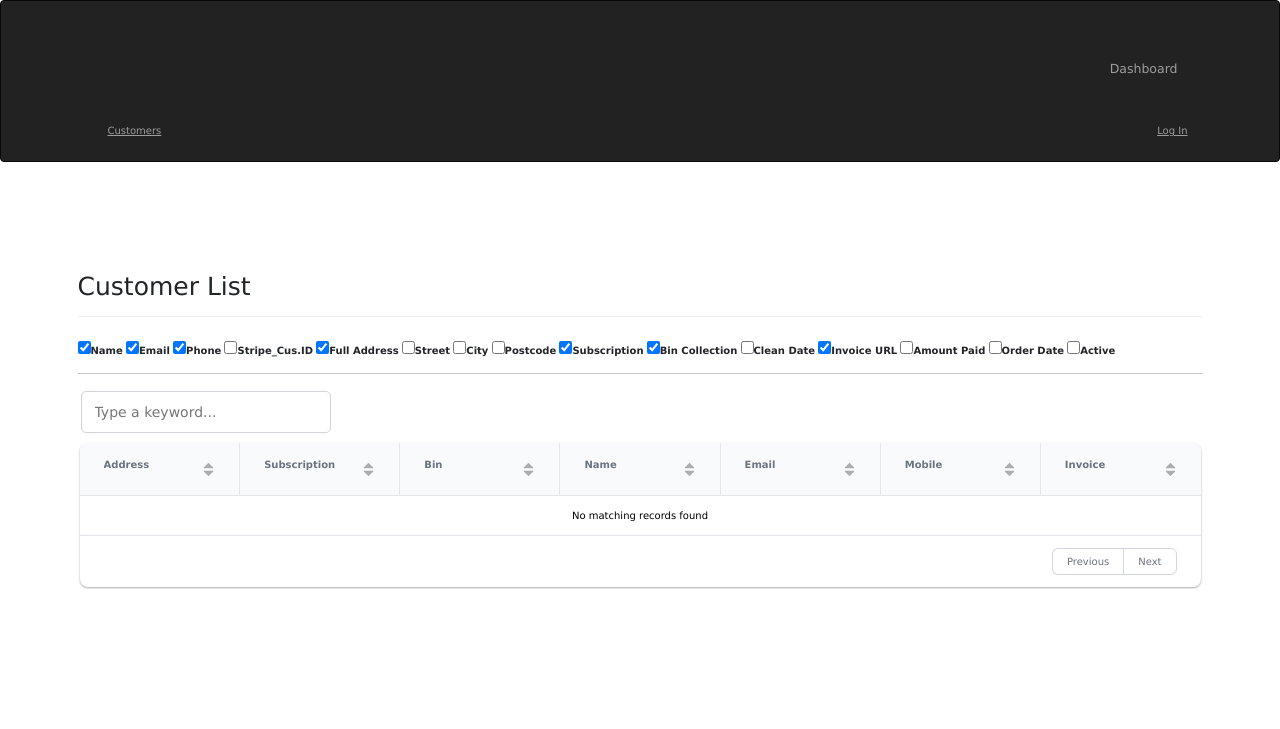
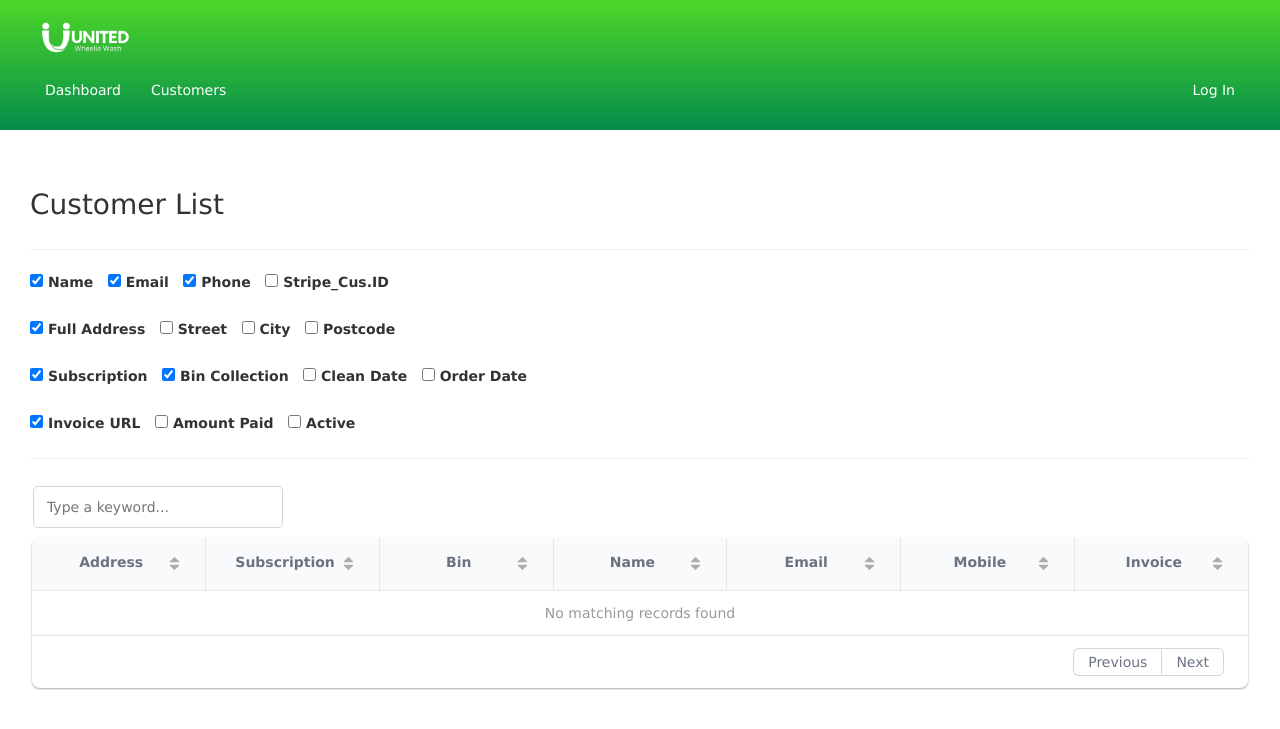
Before and after one commit to fred-py/stripe-subscription-checkout, a Flask app: page /customers in a window 1280 px wide. Shown: the top 729 px of the page. Run offline with Flask 3, Linux system fonts and the light colour scheme; data that the repository does not hold is empty; some libraries are stand-ins or nearby versions.

Commit message:
global css styling added to base, tables.css implemented in customer  view

```diff
--- a/app/customers/views.py
+++ b/app/customers/views.py
@@ -71,6 +71,9 @@ def search_data():
     }
 
 
+
+
+
 @login_required
 @customers.route('/update', methods=['POST'])
 def update():
--- /dev/null
+++ b/app/static/database/css/customer/column_toggle.css
@@ -0,0 +1,16 @@
+#columnSelection input[type="checkbox"] {
+    margin-right: 5px;
+    vertical-align: center;
+
+
+}
+
+#columnSelection > div {
+    margin-bottom: 20px;
+}
+
+#columnSelection label {
+    display: inline-table;
+    margin-right: 10px;
+
+}
--- /dev/null
+++ b/app/static/database/css/customer/tables.css
@@ -0,0 +1,56 @@
+/* Variables */
+:root {
+    --gray-offset: #00000008;
+    --gray-border: rgba(0, 0, 0, 0.15);
+    --gray-light: #00000066;
+    --gray-mid: rgba(0, 0, 0, 0.702);
+    --gray-dark: rgba(0, 0, 0, 0.9);
+    --gray-transparent: rgba(0, 0, 0, 0.12);
+    --wheelie-green: #00BF63;
+    --green-transparent: rgba(13, 246, 133, 0.113);
+    --green-light: #4ed728;
+    --green-mid: #048D4B;
+    --green-dark: #048D4B;
+    --white: #fff;
+    --green-gradient: linear-gradient(to bottom, #00ff00, #008000);
+    --body-color: var(--gray-mid);
+    --headline-color: var(--gray-dark);
+    --accent-color: #0066f0;
+    --body-font-family: Noto Serif Japanese;
+    --nav-font-color: var(--white);
+    --radius: 6px;
+  }
+
+@import url('https://fonts.googleapis.com/css2?family=Poppins:wght@400;500;600&display=swap');
+
+.gridjs td {
+    white-space: normal;
+    overflow: hidden;
+    text-overflow: " [more]";
+    min-width: 60px;
+    max-width: 200px;
+}
+
+/* Change background color of table row on hover */
+.container .gridjs tr:hover td {
+    background-color: rgba(0, 0, 0, 0.1);
+}
+
+/* Style table headers and change their color on hover */
+.container .gridjs th {
+    text-align: center;
+}
+
+.container .gridjs th:hover {
+    background-color: var(--wheelie-green);
+    color: #fff;
+}
+
+/* Style table cells and change their color on hover */
+.container .gridjs td {
+    color: #999;
+}
+
+.container .gridjs td:hover {
+    color: #000;
+}
--- /dev/null
+++ b/app/static/database/css/global.css
@@ -0,0 +1,75 @@
+/* Variables */
+:root {
+    --gray-offset: rgba(0, 0, 0, 0.03);
+    --gray-border: rgba(0, 0, 0, 0.15);
+    --gray-light: rgba(0, 0, 0, 0.4);
+    --gray-mid: rgba(0, 0, 0, 0.7);
+    --gray-dark: rgba(0, 0, 0, 0.9);
+    --gray-transparent: rgba(0, 0, 0, 0.12);
+    --wheelie-green: #00BF63;
+    --green-transparent: rgba(13, 246, 133, 0.113);
+    --green-light: #4ed728;
+    --green-mid: #048D4B;
+    --green-dark: #048D4B;
+    --white: #fff;
+    --green-gradient: linear-gradient(to bottom, #00ff00, #008000);
+    --body-color: var(--gray-mid);
+    --headline-color: var(--gray-dark);
+    --accent-color: #0066f0;
+    --body-font-family: Noto Serif Japanese;
+    --nav-font-color: var(--white);
+    --radius: 6px;
+  }
+
+@import url('https://fonts.googleapis.com/css2?family=Poppins:wght@400;500;600&display=swap');
+
+.header_logo {
+    position: inherit;
+    background-image: url('/stripe/img/logo.png');
+    background-size: contain;
+    background-repeat: no-repeat;
+    width: 90px;
+    height: 50px;
+    margin-left: 10px;
+    padding-bottom: 10px;
+    z-index: 9999;
+}
+
+
+.navbar {
+    border: none;
+    border-radius: 0;
+}
+
+/* Header/Nav Text = 'Dashboard', 'Customers', etc...*/
+.navbar-inverse .navbar-text {
+    color: var(--nav-font-color);
+}
+
+/* Header/Nav Text = 'Account'(toggle) */
+.navbar-inverse .navbar-nav>li>a {
+    color: var(--nav-font-color);
+}
+
+/* Header/Nav Dropdown Menu for Accounts Navigation */
+.navbar-nav>.open>a, .navbar-inverse .navbar-nav>.open>a:focus, .navbar-inverse .navbar-nav>.open>a:hover {
+    background-color: var(--green-dark);
+}
+
+/* Navigation Bar Background */
+.navbar-inverse {
+    background: var(--green-dark);
+    background: -moz-linear-gradient(top, var(--green-light) 0%, var(--green-dark) 100%);
+    background: -webkit-linear-gradient(top, var(--green-light) 0%, var(--green-dark) 100%);
+    background: linear-gradient(to bottom, var(--green-light) 0%, var(--green-dark) 100%);
+    border-color: none;
+}
+
+.container {
+    margin-top: 15px;
+    margin-bottom: 15px;
+    margin-right: 15px;
+    margin-left: 15px;
+    max-width: auto;
+    width: auto;
+}
--- a/app/static/database/css/tables.css
+++ /dev/null
@@ -1,7 +0,0 @@
-.gridjs td {
-    white-space: normal;
-    overflow: hidden;
-    text-overflow:" [more]";
-    min-width: 100px;
-    max-width: 200px;
-}
--- a/app/static/database/js/grid_table.js
+++ b/app/static/database/js/grid_table.js
@@ -1,3 +1,5 @@
+
+// Original Script **Not in Use** replaced by table.js
 const tableDiv = document.getElementById('table');
 
         const updateUrl = (prev, query) => {
--- a/app/static/database/js/table.js
+++ b/app/static/database/js/table.js
@@ -1,5 +1,6 @@
 // This file is used to render the table in the admin dashboard
 // The columns of the table are determined by the checkboxes selected
+
 
 
 const tableDiv = document.getElementById('table');
@@ -30,10 +31,11 @@ const tableDiv = document.getElementById('table');
         const subscriptionCheckbox = document.getElementById('subscriptionCheckbox');
         const binCheckbox = document.getElementById('binCheckbox');
         const cleandateCheckbox = document.getElementById('cleandateCheckbox');
+
         const invoiceURLCheckbox = document.getElementById('invoiceURLCheckbox');
         const amountpaidCheckbox = document.getElementById('amountpaidCheckbox');
         const orderdateCheckbox = document.getElementById('orderdateCheckbox');
-        const statusCheckbox = document.getElementById('statusCheckbox');
+        const activeCheckbox = document.getElementById('activeCheckbox');
 
         let grid = new gridjs.Grid({
             columns: [
@@ -78,6 +80,8 @@ const tableDiv = document.getElementById('table');
                     },
                 },
             },
+            resizable: true,  // Resizable columns
+
         }).render(tableDiv);
 
 
@@ -165,6 +169,7 @@ const tableDiv = document.getElementById('table');
                     },
                 },
                 pagination: {
+                    limit: 10,
                     enabled: true,
                     server: {
                         url: (prev, page, limit) => {
@@ -172,6 +177,7 @@ const tableDiv = document.getElementById('table');
                         },
                     },
                 },
+                resizable: true,  // Resizable columns
 
             }).forceRender(tableDiv);
 
--- a/app/templates/database/base.html
+++ b/app/templates/database/base.html
@@ -12,10 +12,12 @@ blocks of content that are added to the base template-->
 {% block head %}
     {{ super() }}
     <link rel="icon" href="/stripe/img/favicon.ico" type="image/x-icon" />
+    <!-- Global Database Style Sheet - render by base.html -->
     <link rel="stylesheet" href="/stripe/css/normalize.css" />
-    <link rel="stylesheet" href="/stripe/css/global2.css" />
-    <link rel="stylesheet" type="text/css" href="/database/css/tables.css">
-    <link href="https://cdn.jsdelivr.net/npm/bootstrap@5.0.2/dist/css/bootstrap.min.css" rel="stylesheet" integrity="sha384-EVSTQN3/azprG1Anm3QDgpJLIm9Nao0Yz1ztcQTwFspd3yD65VohhpuuCOmLASjC" crossorigin="anonymous">
+    <link rel="stylesheet" href="/database/css/global.css" />
+    <!-- Serves /customers view -->
+    <link rel="stylesheet" type="text/css" href="/database/css/customer/tables.css">
+    <link rel="stylesheet" href="/database/css/customer/column_toggle.css">
     <link rel="stylesheet" href="https://unpkg.com/gridjs/dist/theme/mermaid.min.css" />
     <style>
         body {
@@ -27,6 +29,7 @@ blocks of content that are added to the base template-->
 {% block navbar %}
 <div class="navbar navbar-inverse" role="navigation">
     <div class="container">
+        <div class="header_logo"></div>
         <div class="navbar-header">
             <button type="button" class="navbar-toggle" data-toggle="collapse" data-target=".navbar-collapse">
                 <span class="sr-only">Toggle navigation</span>
@@ -34,12 +37,10 @@ blocks of content that are added to the base template-->
                 <span class="icon-bar"></span>
                 <span class="icon-bar"></span>
             </button>
-            <a class="navbar-brand" href="/">Dashboard</a>
+            <a class="navbar-text" href="/">Dashboard</a>
+            <a class="navbar-text" href="{{ url_for('customers.index') }}">Customers</a>
         </div>
         <div class="navbar-collapse collapse">
-            <ul class="nav navbar-nav">
-                <li><a href="{{ url_for('db_views.index') }}">Customers</a></li>
-            </ul>
             <ul class="nav navbar-nav navbar-right">
                 {% if current_user.is_authenticated %}
                 <li class="dropdown">
--- a/app/templates/database/customers/editable_table.html
+++ b/app/templates/database/customers/editable_table.html
@@ -10,23 +10,32 @@
     <body>
         <!--Check Boxes For Column Display Selection-->
         <div id="columnSelection">
+            <div>
                 <label><input type="checkbox" id="nameCheckbox" checked>Name</label>
                 <label><input type="checkbox" id="emailCheckbox" checked>Email</label>
                 <label><input type="checkbox" id="mobileCheckbox" checked>Phone</label>
                 <label><input type="checkbox" id="cus_idCheckbox" unchecked>Stripe_Cus.ID</label>
+            </div>
 
+            <div>
             <label><input type="checkbox" id="addressCheckbox" checked>Full Address</label>
             <label><input type="checkbox" id="streetCheckbox" unchecked>Street</label>
             <label><input type="checkbox" id="cityCheckbox" unchecked>City</label>
             <label><input type="checkbox" id="postcodeCheckbox" unchecked>Postcode</label>
+            </div>
 
+            <div>
                 <label><input type="checkbox" id="subscriptionCheckbox" checked>Subscription</label>
                 <label><input type="checkbox" id="binCheckbox" checked>Bin Collection</label>
                 <label><input type="checkbox" id="cleandateCheckbox" unchecked>Clean Date</label>
+                <label><input type="checkbox" id="orderdateCheckbox" unchecked>Order Date</label>
+            </div>
+
+            <div>
                 <label><input type="checkbox" id="invoiceURLCheckbox" checked>Invoice URL</label>
                 <label><input type="checkbox" id="amountpaidCheckbox" unchecked>Amount Paid</label>
-            <label><input type="checkbox" id="orderdateCheckbox" unchecked>Order Date</label>
                 <label><input type="checkbox" id="activeCheckbox" unchecked>Active</label>
+            </div>
         <div>
             <hr>
             <div id="table"></div>
```
Lines whose indentation alone changed are shown as unchanged.
